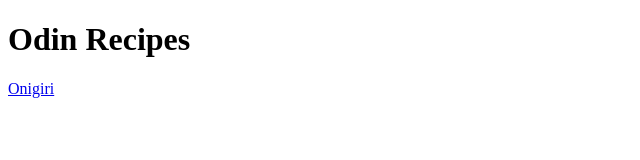
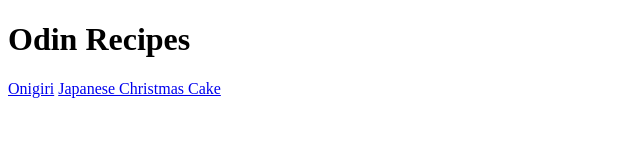
Before and after one commit to rafaellab2/odin-recipes, a plain HTML site: page index.html in a window 1280 px wide. Shown: the whole page, without its empty margins (0-640 px from the left). Drawn offline with Linux system fonts and the light colour scheme.

Commit message:
Add link

```diff
--- a/index.html
+++ b/index.html
@@ -8,5 +8,6 @@
 <body>
     <h1>Odin Recipes</h1>
     <a href="recipes/onigiri.html">Onigiri</a>
+    <a href="recipes/christmascake.html">Japanese Christmas Cake</a>
 </body>
 </html>
```
